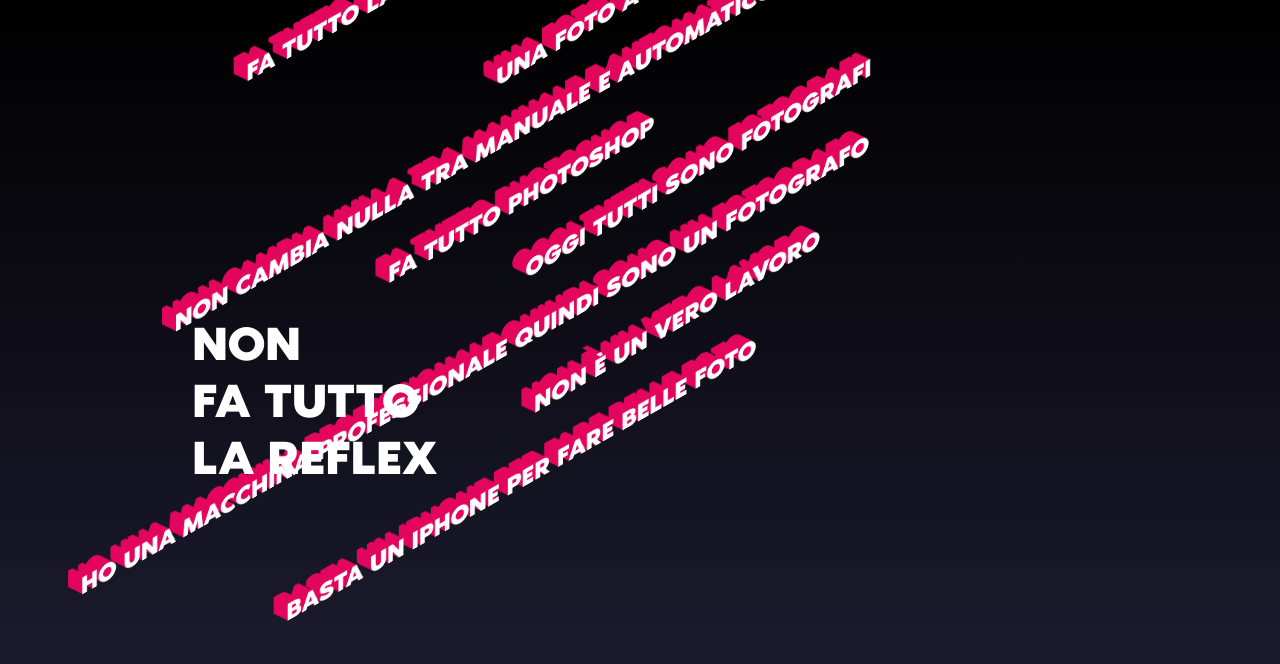
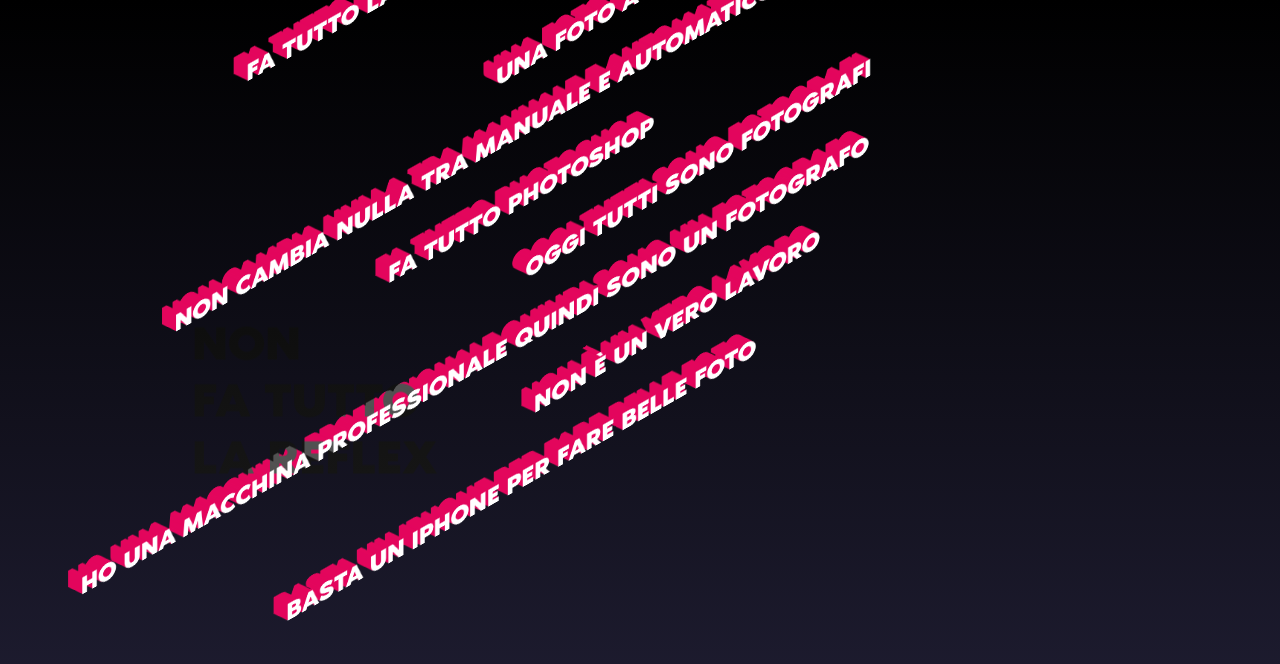
Before and after one commit to federicocella/Federico-Cella, a plain HTML site: page Commonplaces/index.html in a window 1280 px wide. Drawn offline with Linux system fonts and the light colour scheme.

Commit message:
Add files via upload

```diff
--- a/Commonplaces/master.css
+++ b/Commonplaces/master.css
@@ -14,12 +14,13 @@
 #commonplace {
   font-family: Noir;
   font-size: 3em;
-  color: white;
   position: absolute;
   width: 70%;
   top: 50%;
   text-align: left;
+  color: black;
   z-index: 1;
+  mix-blend-mode: hue;
   transform: translate(-50%, -50%);
 }
 .quoteContainer {
```
